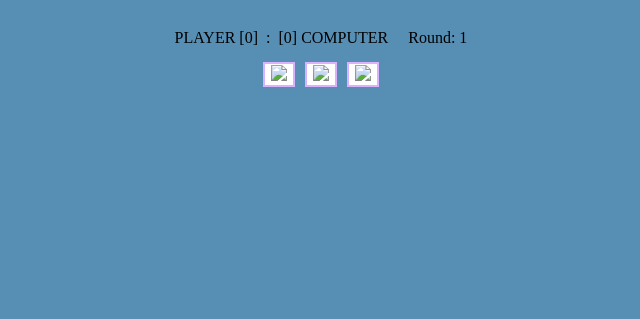
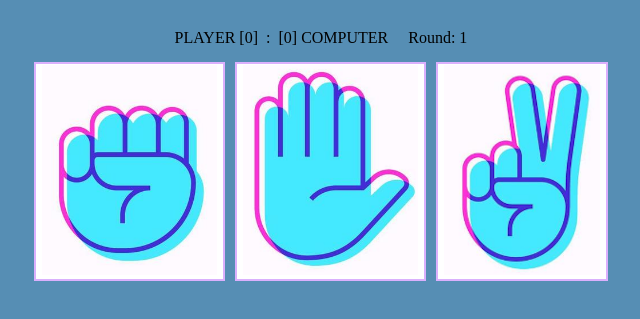
Before and after one commit to Escended/js-jajanken, a plain HTML site: page index.html in a window 1280 px wide. Shown: the part 69-388 px from the top of the page, without its empty margins (319-959 px from the left). Drawn offline with Linux system fonts and the light colour scheme; the site is published under a folder, as on GitHub Pages, so addresses that start at the root find nothing.

Commit message:
image fix

```diff
--- a/index.html
+++ b/index.html
@@ -17,16 +17,16 @@
     </div>
     <div>
         <button id="rock">
-            <img src="/images/rock.png">
+            <img src="images/rock.png">
         </button>
         <button id="paper">
-            <img src="/images/paper.png">
+            <img src="images/paper.png">
         </button>
         <button id="scissors" class="resize-scissors">
-            <img src="/images/scissors.png">
+            <img src="images/scissors.png">
         </button>
     </div>
-    <script src="/scripts/script.js"></script>
+    <script src="scripts/script.js"></script>
 </body>
 
 </html>
```
